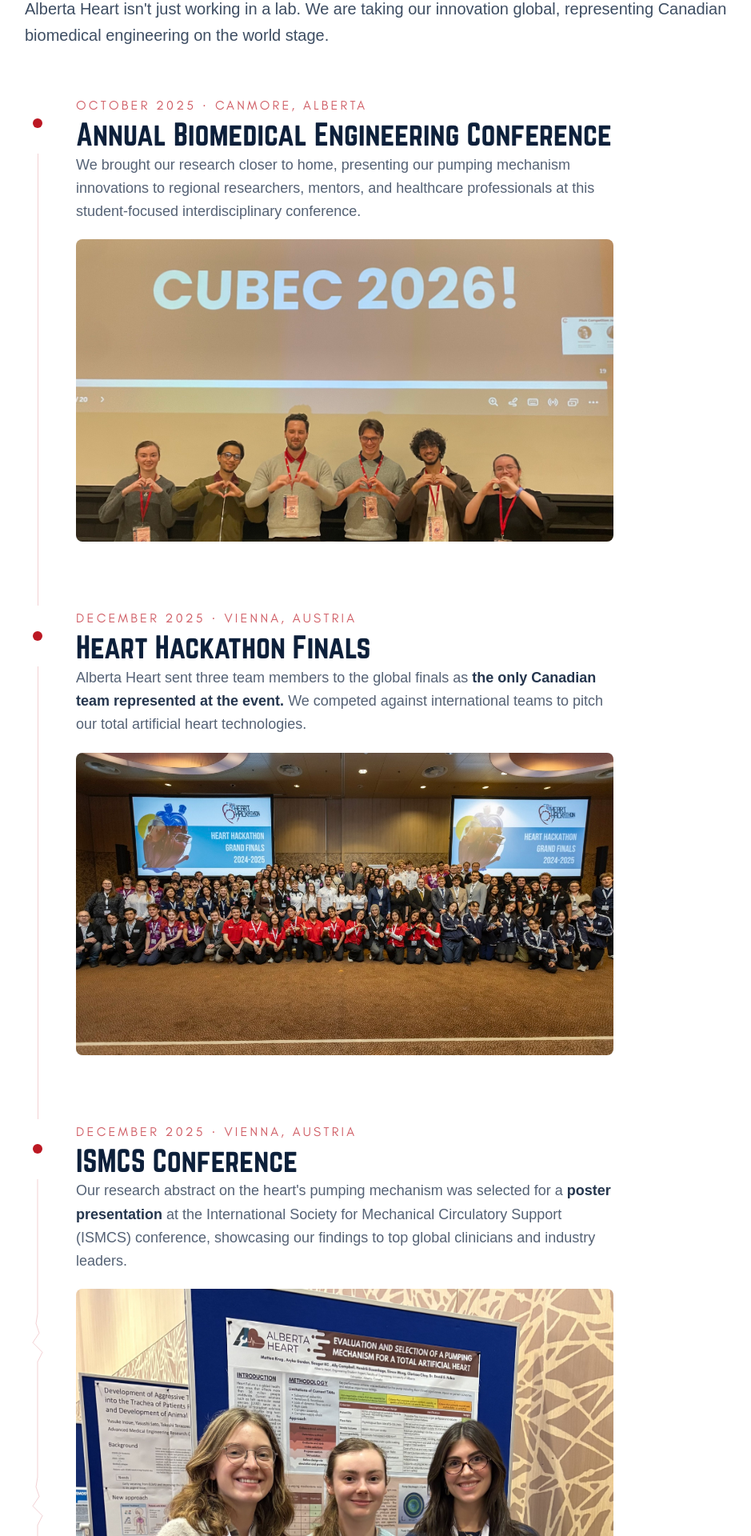
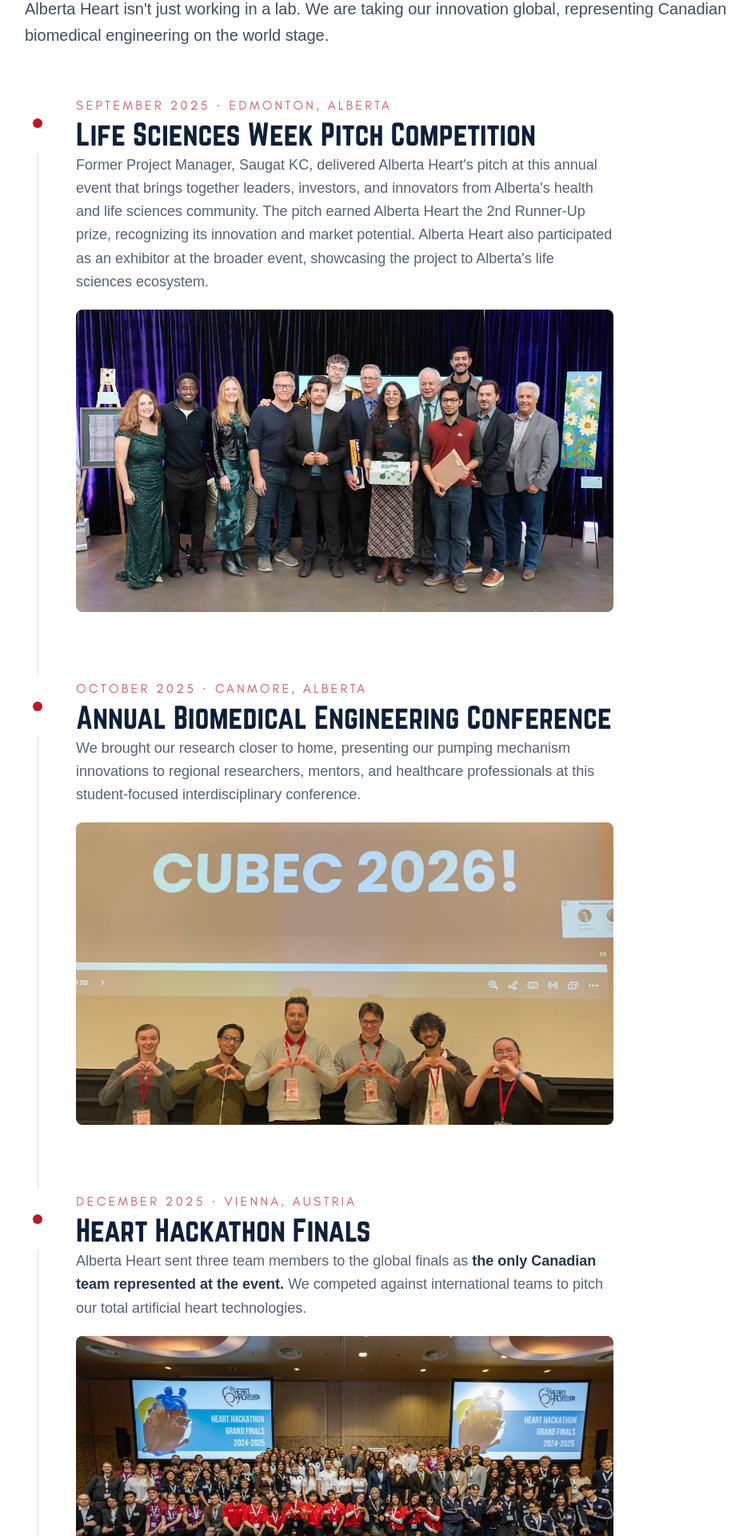
Before and after one commit to albertaheart/alberta-heart-website, a Next.js app: page /conferences in a window 1280 px wide. Shown: the part 360-2280 px from the top of the page at 80% size, without its empty margins (121-1060 px from the left). Built offline with nearby package versions, Linux system fonts and the light colour scheme; a web font is replaced by a local one.

Commit message:
added a conference

```diff
--- a/app/conferences/_components/global-impact-section.tsx
+++ b/app/conferences/_components/global-impact-section.tsx
@@ -1,75 +1,7 @@
-import { Fragment, type ReactNode } from "react";
+import { Fragment } from "react";
 import EkgTrace from "../../_components/ekg-trace";
-import { type StaticImageData } from "next/image";
 import Image from "next/image";
-import HeartHackathonImage from "../../../public/conferences/HeartHackathon.jpg";
-import ISMCSImage from "../../../public/conferences/ISMCS.jpg";
-import CUBECImage from "../../../public/conferences/CUBEC.jpg";
-import HeartHackathonFinalsImage from "../../../public/conferences/HeartHackathonFinals.jpg";
-
-type TimelineEntry = {
-  date: string;
-  location: string;
-  name: string;
-  description: ReactNode;
-  image: StaticImageData;
-  aspect?: string; // Tailwind aspect-ratio class, defaults to "aspect-[16/9]"
-};
-
-const EVENTS: TimelineEntry[] = [
-  {
-    date: "October 2025",
-    location: "Canmore, Alberta",
-    name: "Annual Biomedical Engineering Conference",
-    description:
-      "We brought our research closer to home, presenting our pumping mechanism innovations to regional researchers, mentors, and healthcare professionals at this student-focused interdisciplinary conference.",
-    image: CUBECImage,
-  },
-  {
-    date: "December 2025",
-    location: "Vienna, Austria",
-    name: "Heart Hackathon Finals",
-    description: (
-      <>
-        Alberta Heart sent three team members to the global finals as{" "}
-        <span className="font-semibold text-dark-blue/90">
-          the only Canadian team represented at the event.
-        </span>{" "}
-        We competed against international teams to pitch our total artificial
-        heart technologies.
-      </>
-    ),
-    image: HeartHackathonImage,
-  },
-  {
-    date: "December 2025",
-    location: "Vienna, Austria",
-    name: "ISMCS Conference",
-    description: (
-      <>
-        Our research abstract on the heart&apos;s pumping mechanism was selected
-        for a{" "}
-        <span className="font-semibold text-dark-blue/90">
-          poster presentation
-        </span>{" "}
-        at the International Society for Mechanical Circulatory Support (ISMCS)
-        conference, showcasing our findings to top global clinicians and
-        industry leaders.
-      </>
-    ),
-    image: ISMCSImage,
-    aspect: "aspect-[4/3]",
-  },
-  {
-    date: "Upcoming",
-    location: "Suzhou, China",
-    name: "Heart Hackathon Finals",
-    description:
-      "Building on our success, we are actively expanding our device capabilities to send an even larger delegation of members to compete at the next Heart Hackathon Finals.",
-    image: HeartHackathonFinalsImage,
-    aspect: "aspect-[4/3]",
-  },
-];
+import { EVENTS } from "./timeline";
 
 export default function GlobalImpactSection() {
   return (
--- /dev/null
+++ b/app/conferences/_components/timeline.tsx
@@ -0,0 +1,75 @@
+import { type ReactNode } from "react";
+import { type StaticImageData } from "next/image";
+import HeartHackathonImage from "../../../public/conferences/HeartHackathon.jpg";
+import ISMCSImage from "../../../public/conferences/ISMCS.jpg";
+import CUBECImage from "../../../public/conferences/CUBEC.jpg";
+import HeartHackathonFinalsImage from "../../../public/conferences/HeartHackathonFinals.jpg";
+import LifeSciencesWeekImage from "../../../public/conferences/LifeSciencesWeek.jpg";
+
+export type TimelineEntry = {
+  date: string;
+  location: string;
+  name: string;
+  description: ReactNode;
+  image: StaticImageData;
+  aspect?: string; // Tailwind aspect-ratio class, defaults to "aspect-16/9"
+};
+
+export const EVENTS: TimelineEntry[] = [
+  {
+    date: "September 2025",
+    location: "Edmonton, Alberta",
+    name: "Life Sciences Week Pitch Competition",
+    description:
+      "Former Project Manager, Saugat KC, delivered Alberta Heart's pitch at this annual event that brings together leaders, investors, and innovators from Alberta's health and life sciences community. The pitch earned Alberta Heart the 2nd Runner-Up prize, recognizing its innovation and market potential. Alberta Heart also participated as an exhibitor at the broader event, showcasing the project to Alberta's life sciences ecosystem.",
+  image: LifeSciencesWeekImage,
+  },
+  {
+    date: "October 2025",
+    location: "Canmore, Alberta",
+    name: "Annual Biomedical Engineering Conference",
+    description:
+      "We brought our research closer to home, presenting our pumping mechanism innovations to regional researchers, mentors, and healthcare professionals at this student-focused interdisciplinary conference.",
+    image: CUBECImage,
+  },
+  {
+    date: "December 2025",
+    location: "Vienna, Austria",
+    name: "Heart Hackathon Finals",
+    description: (
+      <>
+        Alberta Heart sent three team members to the global finals as{" "}
+        <span className="font-semibold text-dark-blue/90">
+          the only Canadian team represented at the event.
+        </span>{" "}
+        We competed against international teams to pitch our total artificial
+        heart technologies.
+      </>
+    ),
+    image: HeartHackathonImage,
+  },
+  {
+    date: "December 2025",
+    location: "Vienna, Austria",
+    name: "ISMCS Conference",
+    description: (
+      <>
+        Our research abstract on the heart&apos;s pumping mechanism was selected
+        for a poster presentation at the International Society for Mechanical
+        Circulatory Support (ISMCS) conference, showcasing our findings to top
+        global clinicians and industry leaders.
+      </>
+    ),
+    image: ISMCSImage,
+    aspect: "aspect-[4/3]",
+  },
+  {
+    date: "Upcoming",
+    location: "Suzhou, China",
+    name: "Heart Hackathon Finals",
+    description:
+      "Building on our success, we are actively expanding our device capabilities to send an even larger delegation of members to compete at the next Heart Hackathon Finals.",
+    image: HeartHackathonFinalsImage,
+    aspect: "aspect-[4/3]",
+  },
+];
--- a/app/contact_us/_components/contact-header.tsx
+++ b/app/contact_us/_components/contact-header.tsx
@@ -26,7 +26,7 @@ export default function ContactHeader() {
 
       <EkgTrace
         className="mt-16 h-8 w-full md:mt-24"
-        colorClassName="text-dark-blue/20"
+        colorClassName="text-light-red"
         animated={true}
       />
     </>
```
Also changed, not shown: public/conferences/LifeSciencesWeek.jpg (added).
